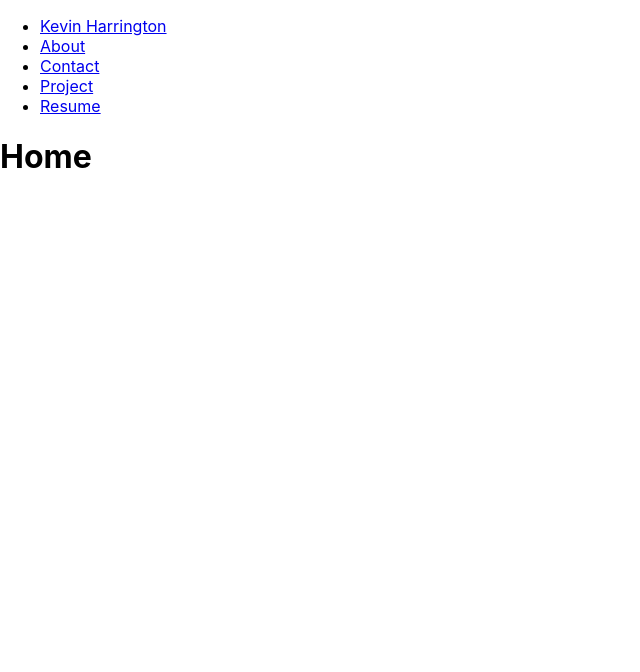
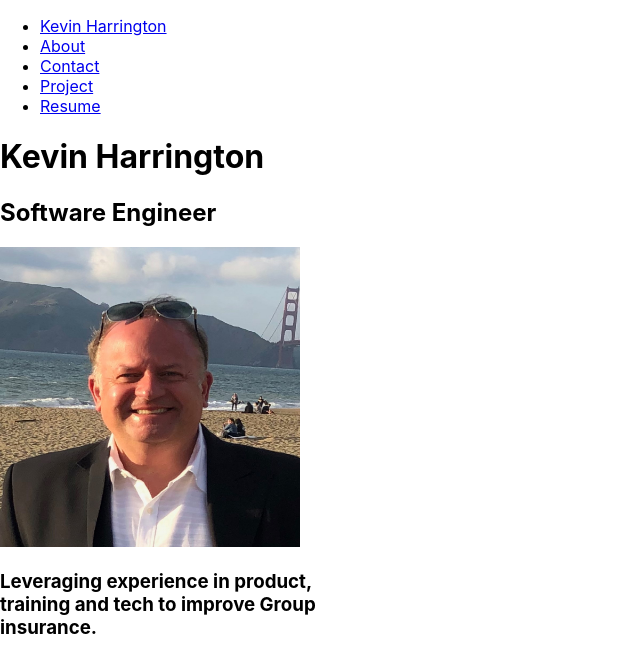
Before and after one commit to kevinharr/portfolio-react, a React (Create React App) app: page / in a window 1280 px wide. Shown: the top 672 px of the page, without its empty margins (0-640 px from the left). Built offline with nearby package versions, Linux system fonts and the light colour scheme.

Commit message:
create Home page

```diff
--- a/src/pages/Home.jsx
+++ b/src/pages/Home.jsx
@@ -1,6 +1,17 @@
 function Home() {
 	return (
-    <h1>Home</h1>
+    <div>
+      <h1>Kevin Harrington</h1>
+      <h2>Software Engineer</h2>
+      <img
+      src="/images/Facebook_Photo_San_Fran.jpg"
+      style={{ width: "300px", height: "300px"}}
+      alt="Kevin Harrington Picture infront of Golden Gate Bridge"
+      />
+      <h3 style={{ width: "330px"}}>Leveraging experience in product, training and tech to improve Group insurance.</h3>
+    </div>
+
+
   )
 }
 
```
Also changed, not shown: public/images/Facebook_Photo_San_Fran.jpg (added).
